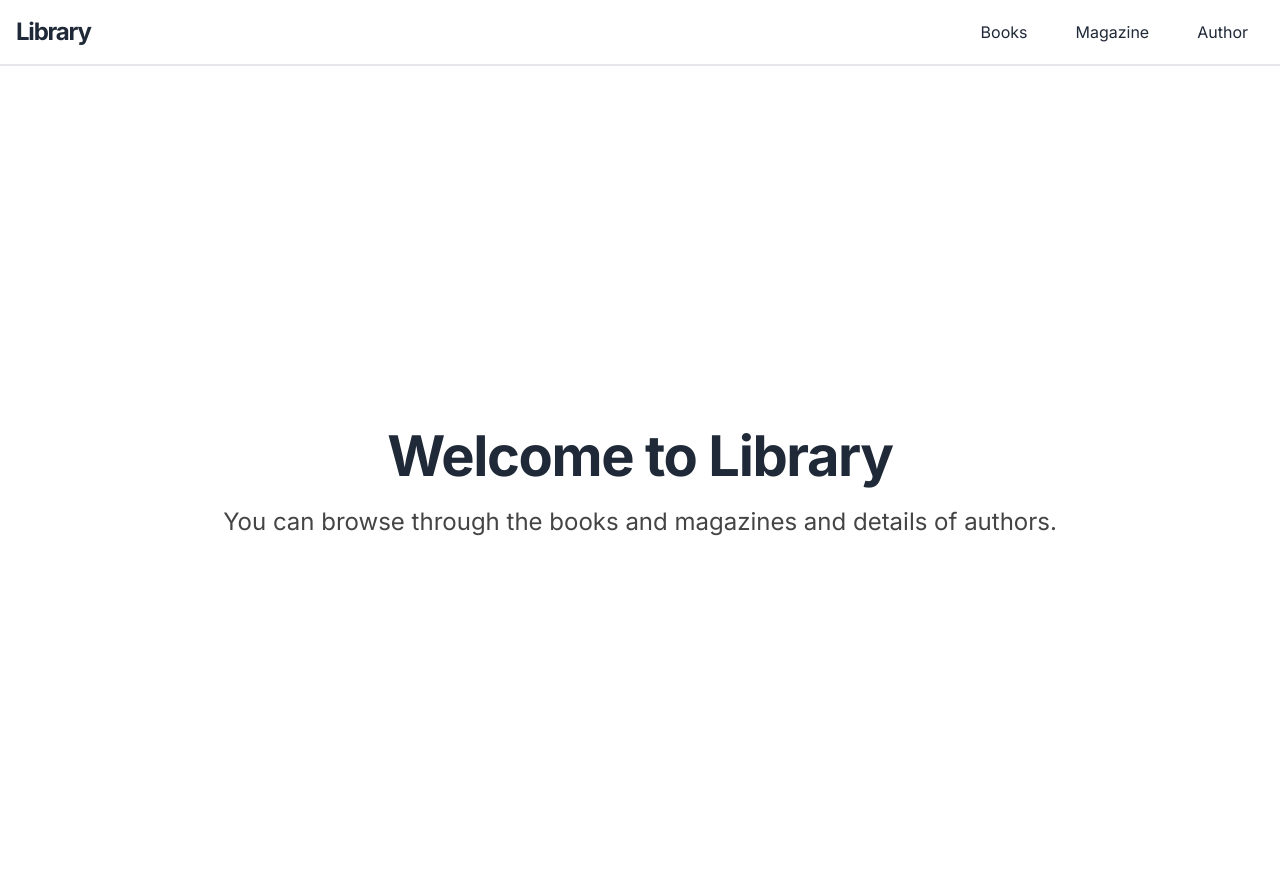
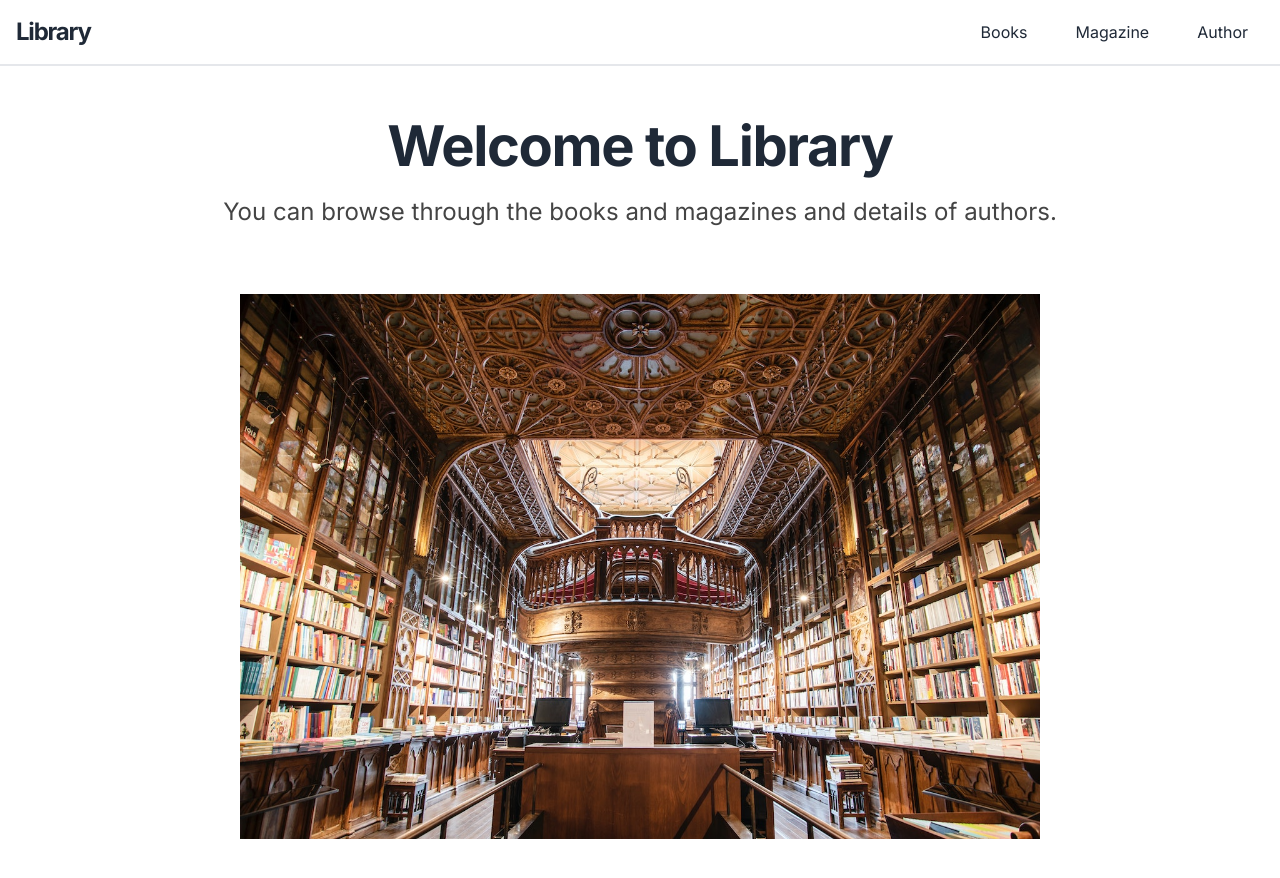
Before and after one commit to sadityakumar9211/mini-library, a Next.js app: page / in a window 1280 px wide. Shown: the top 878 px of the page. Built offline with nearby package versions, Linux system fonts and the light colour scheme.

Commit message:
Add image to home page

```diff
--- a/pages/index.js
+++ b/pages/index.js
@@ -1,10 +1,11 @@
 import { useState } from "react";
 import Image from "next/image";
 import styles from "../styles/Home.module.css";
+import LibImage from "../assets/library.jpg";
 
 export default function Home() {
   return (
-    <div className="flex flex-col justify-center pt-12 content-center h-screen">
+    <div className="flex flex-col justify-center pt-12 content-center min-h-80">
       <h1
         className={`text-lg font-bold text-center tracking-tight ${styles.title}`}
       >
@@ -13,6 +14,9 @@ export default function Home() {
       <h2 className={`text-md font-semibold text-center ${styles.subtitle}`}>
         You can browse through the books and magazines and details of authors.
       </h2>
+      <div className={styles.imageWrapper}>
+        <Image src={LibImage} layout="intrinsic" />
+      </div>
     </div>
   );
 }
--- a/styles/Home.module.css
+++ b/styles/Home.module.css
@@ -117,6 +117,14 @@
   margin-left: 0.5rem;
 }
 
+.imageWrapper {
+  width: 100%;
+  height: fit-content;
+  max-width: 50rem;
+  margin: 3rem auto;
+  position: relative;
+}
+
 @media (max-width: 600px) {
   .grid {
     width: 100%;
```
Also changed, not shown: assets/library.jpg (added).
